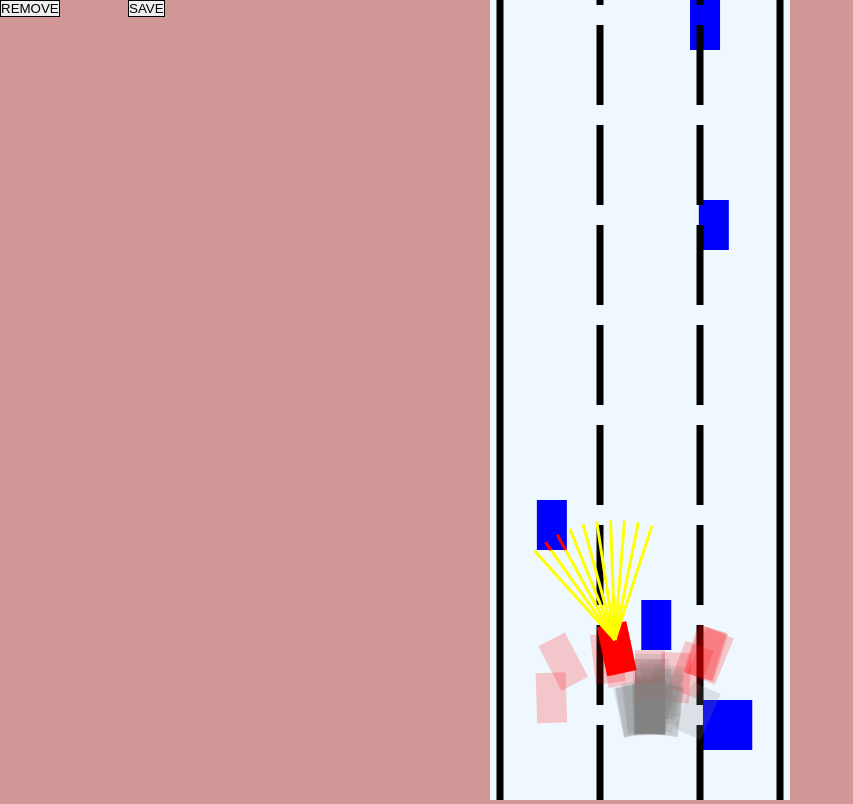
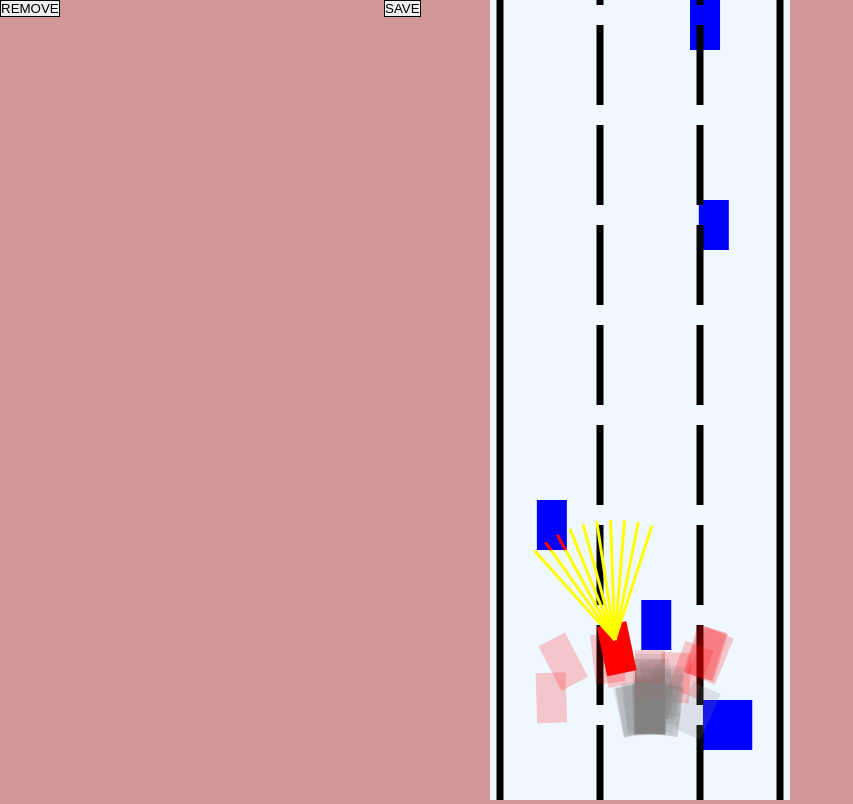
Before and after one commit to K0shal/selfDriving.github.io, a plain HTML site: page index.html in a window 1280 px wide. Shown: the whole page, without its empty margins (0-853 px from the left). Drawn offline with Linux system fonts and the light colour scheme.

Commit message:
Update style.css
Df

```diff
--- a/style.css
+++ b/style.css
@@ -18,5 +18,5 @@ button{
     left: 0;
 }
 #save{
-    left:10vw;
+    left:30vw;
 }
```
